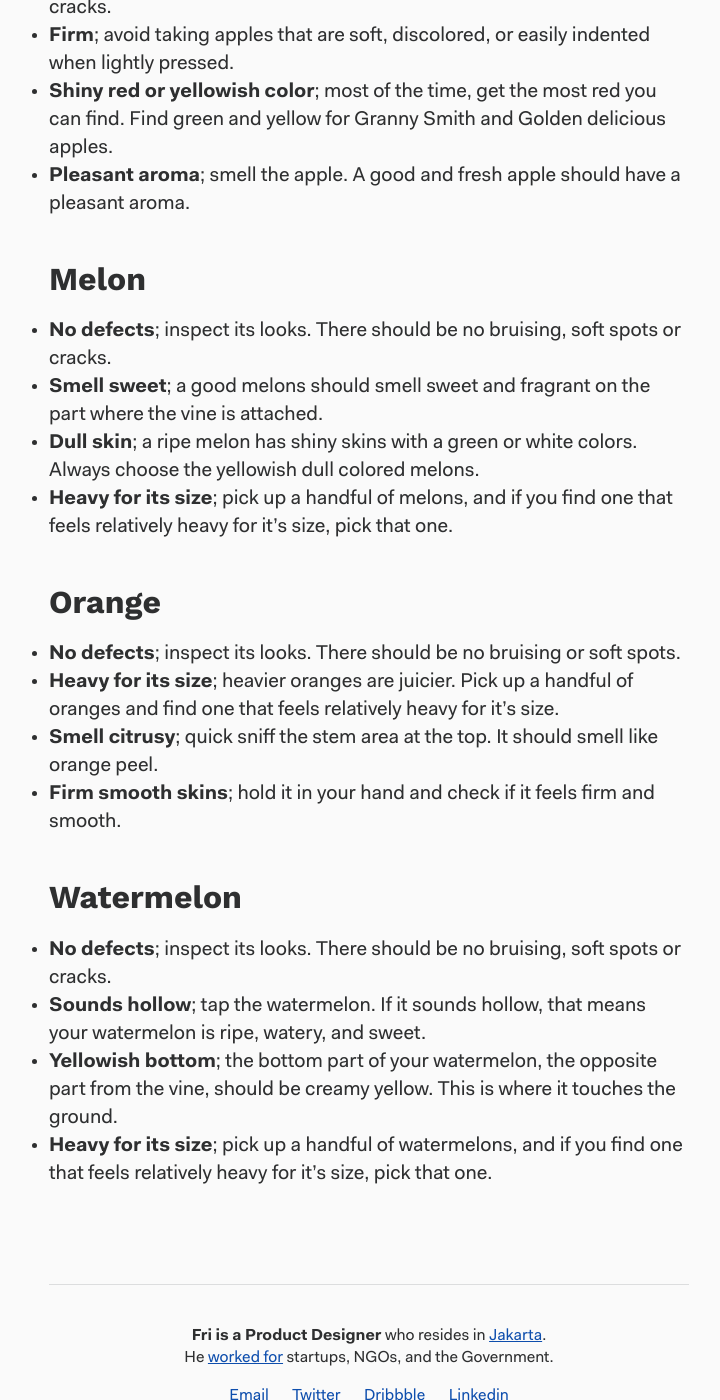
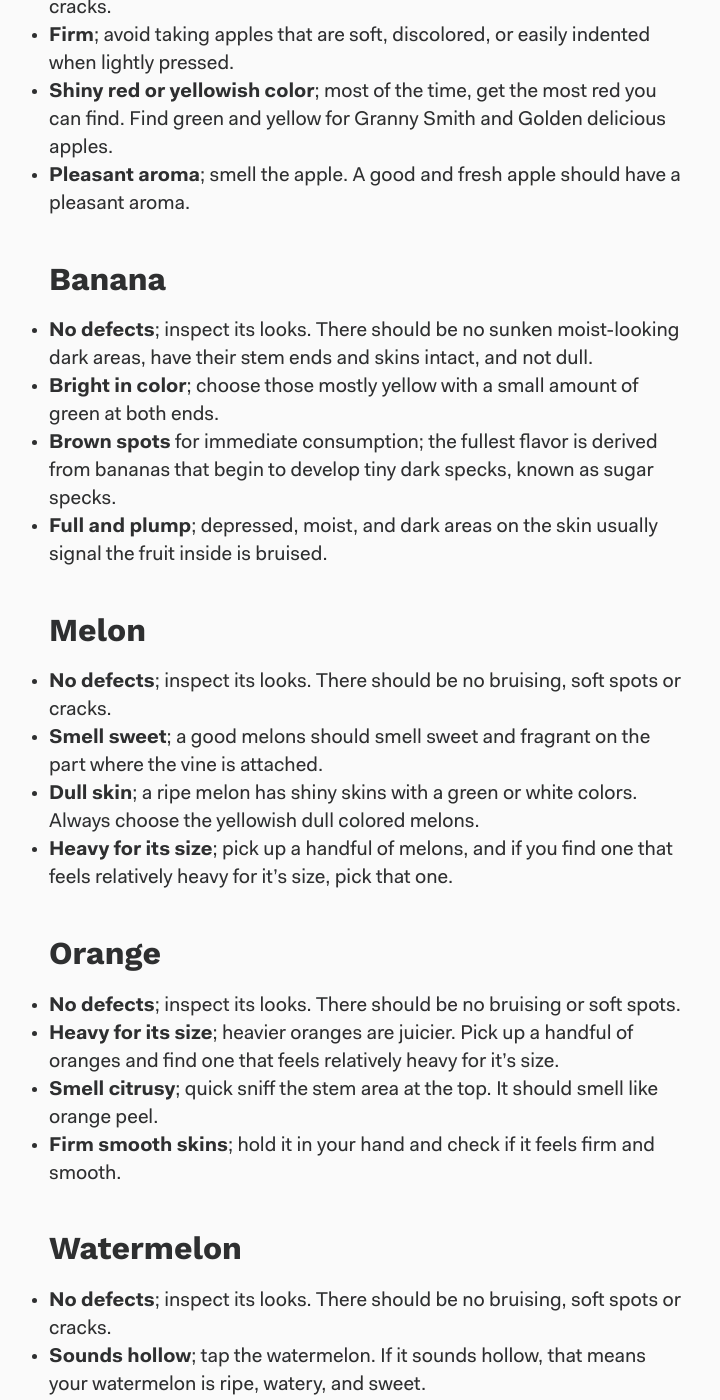
Before and after one commit to frirasyidi/frirasyidi.github.io, a Jekyll site: the page built from _posts/2017-08-10-how-to-pick-the-right-fruits.md, in a window 1280 px wide and 1400 px high, scrolled down 680 px. Shown: the whole window, without its empty margins (271-991 px from the left). Built offline with Jekyll 4.4.1, drawn with Linux system fonts in a browser that asks for light colours.

Commit message:
add banana to pick fruits guide

```diff
--- a/_posts/2017-08-10-how-to-pick-the-right-fruits.md
+++ b/_posts/2017-08-10-how-to-pick-the-right-fruits.md
@@ -17,6 +17,13 @@ Sorted alphabetically:
 * **Firm**; avoid taking apples that are soft, discolored, or easily indented when lightly pressed.
 * **Shiny red or yellowish color**; most of the time, get the most red you can find. Find green and yellow for Granny Smith and Golden delicious apples.
 * **Pleasant aroma**; smell the apple. A good and fresh apple should have a pleasant aroma.
+
+## Banana
+
+* **No defects**; inspect its looks. There should be no sunken moist-looking dark areas, have their stem ends and skins intact, and not dull.
+* **Bright in color**; choose those mostly yellow with a small amount of green at both ends.
+* **Brown spots** for immediate consumption; the fullest flavor is derived from bananas that begin to develop tiny dark specks, known as sugar specks.
+* **Full and plump**; depressed, moist, and dark areas on the skin usually signal the fruit inside is bruised.
 
 ## Melon
 
```
Also changed, not shown: other parts of _posts/2017-08-10-how-to-pick-the-right-fruits.md (+1 -1 lines).
